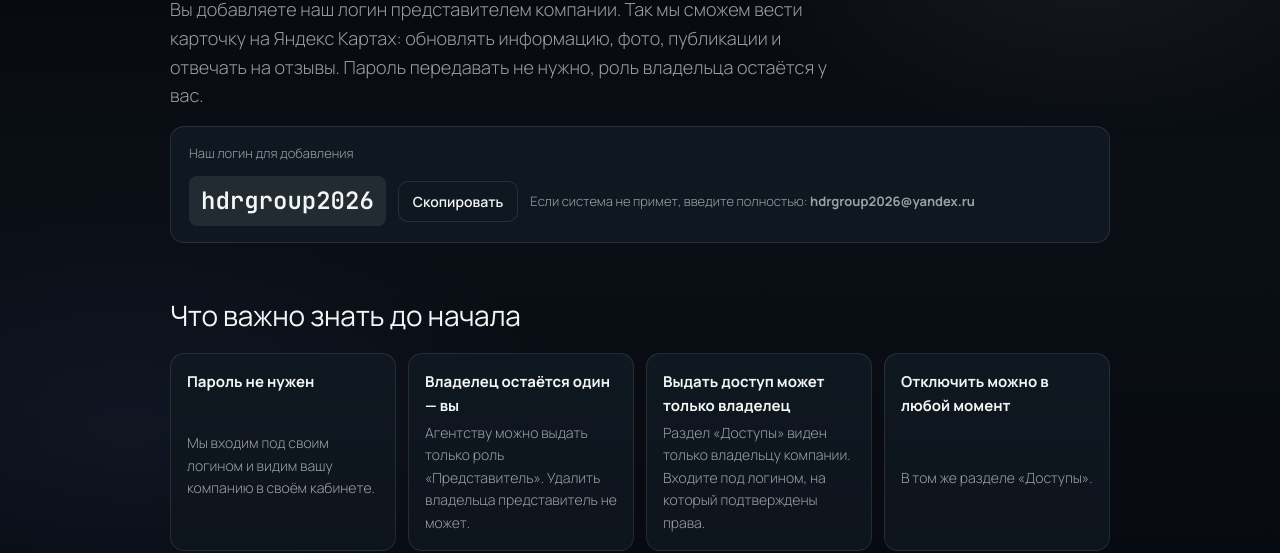
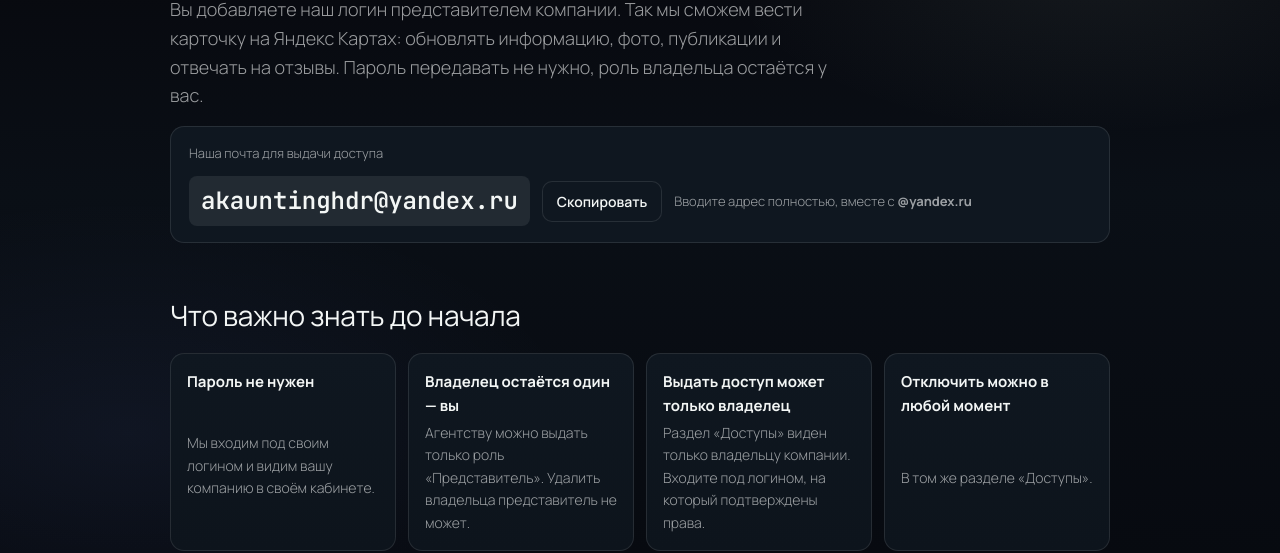
Before and after one commit to crocococodiel4co-cmd/HDRobm, a plain HTML site: page access/yandex-business/index.html in a window 1280 px wide. Shown: the part 247-800 px from the top of the page. Drawn offline with Linux system fonts and the light colour scheme.

Commit message:
yandex-business-v1.1

```diff
--- a/access/yandex-business/index.html
+++ b/access/yandex-business/index.html
@@ -167,10 +167,10 @@ footer{margin-top:64px;padding-top:24px;border-top:1px solid var(--line);color:v
   <p class="lead">Вы добавляете наш логин представителем компании. Так мы сможем вести карточку на Яндекс Картах: обновлять информацию, фото, публикации и отвечать на отзывы. Пароль передавать не нужно, роль владельца остаётся у вас.</p>
 
   <div class="login" aria-label="Наш логин">
-    <span class="lbl">Наш логин для добавления</span>
-    <code id="login">hdrgroup2026</code>
+    <span class="lbl">Наша почта для выдачи доступа</span>
+    <code id="login">akauntinghdr@yandex.ru</code>
     <button class="btn" id="copy" type="button">Скопировать</button>
-    <span class="alt">Если система не примет, введите полностью: <b>hdrgroup2026@yandex.ru</b></span>
+    <span class="alt">Вводите адрес полностью, вместе с <b>@yandex.ru</b></span>
   </div>
 </header>
 
@@ -238,7 +238,7 @@ footer{margin-top:64px;padding-top:24px;border-top:1px solid var(--line);color:v
 
     <li><div class="step">
       <h3>Введите наш логин и выберите «Представитель»</h3>
-      <p>Справа от вашей карточки владельца есть форма. В поле <span class="ui">Логин</span> вставьте <b>hdrgroup2026</b>. В типе доступа выберите <b>«Представитель»</b> и нажмите <span class="ui">Добавить</span>.</p>
+      <p>Справа от вашей карточки владельца есть форма. В поле <span class="ui">Логин</span> вставьте <b>akauntinghdr@yandex.ru</b>. В типе доступа выберите <b>«Представитель»</b> и нажмите <span class="ui">Добавить</span>.</p>
       <div class="shot">
         <div class="biz">
           <div class="side">
@@ -250,7 +250,7 @@ footer{margin-top:64px;padding-top:24px;border-top:1px solid var(--line);color:v
             <div class="acc">
               <div class="acard dim"><span class="ava big">ВЫ</span><b>Ваше имя</b><span class="lnk">ваш-логин</span><span>Владелец</span></div>
               <div class="acard form">
-                <div class="field hl" style="position:relative">hdrgroup2026<span class="pin">1</span></div>
+                <div class="field hl" style="position:relative">akauntinghdr@yandex.ru<span class="pin">1</span></div>
                 <div class="select hl" style="position:relative"><span>Представитель</span><span>⌄</span><span class="pin">2</span></div>
                 <span class="ybtn hl" style="position:relative;text-align:center;margin-top:auto">Добавить<span class="pin">3</span></span>
               </div>
@@ -269,7 +269,7 @@ footer{margin-top:64px;padding-top:24px;border-top:1px solid var(--line);color:v
         <div class="screen">
           <div class="modal">
             <b>Добавить представителя?</b>
-            <span style="color:var(--muted)">Пользователь hdrgroup2026 получит доступ к управлению компанией.</span>
+            <span style="color:var(--muted)">Пользователь akauntinghdr@yandex.ru получит доступ к управлению компанией.</span>
             <div class="actions"><span class="ybtn hl" style="position:relative">Подтвердить<span class="pin">1</span></span><span class="gbtn">Отмена</span></div>
           </div>
         </div>
@@ -279,12 +279,12 @@ footer{margin-top:64px;padding-top:24px;border-top:1px solid var(--line);color:v
 
     <li><div class="step">
       <h3>Проверьте список и напишите нам «Готово»</h3>
-      <p>В разделе «Доступы» рядом с вашей карточкой появится карточка с логином <b>hdrgroup2026</b> и ролью «Представитель». Напишите менеджеру, что доступ выдан.</p>
+      <p>В разделе «Доступы» рядом с вашей карточкой появится карточка с логином <b>akauntinghdr@yandex.ru</b> и ролью «Представитель». Напишите менеджеру, что доступ выдан.</p>
       <div class="shot">
         <div class="screen">
           <div class="acc">
             <div class="acard"><span class="ava big">ВЫ</span><b>Ваше имя</b><span class="lnk">ваш-логин</span><span>Владелец</span></div>
-            <div class="acard hl" style="position:relative"><span class="ava big">HDR</span><b>HDR Group</b><span class="lnk">hdrgroup2026</span><span>Представитель</span><span class="pin">✓</span></div>
+            <div class="acard hl" style="position:relative"><span class="ava big">HDR</span><b>HDR Group</b><span class="lnk">akauntinghdr@yandex.ru</span><span>Представитель</span><span class="pin">✓</span></div>
           </div>
         </div>
         <div class="cap">Так выглядит выданный доступ.</div>
@@ -327,7 +327,7 @@ footer{margin-top:64px;padding-top:24px;border-top:1px solid var(--line);color:v
 
     <li><div class="step">
       <h3>Дальше всё как на компьютере</h3>
-      <p>Выберите компанию → в левом меню <span class="ui">Доступы</span> → поле «Логин»: <b>hdrgroup2026</b> → тип доступа <b>«Представитель»</b> → <span class="ui">Добавить</span> → подтвердите.</p>
+      <p>Выберите компанию → в левом меню <span class="ui">Доступы</span> → поле «Логин»: <b>akauntinghdr@yandex.ru</b> → тип доступа <b>«Представитель»</b> → <span class="ui">Добавить</span> → подтвердите.</p>
       <p class="hint">Страницу можно увеличить двумя пальцами, удобнее держать телефон горизонтально. Схемы экранов для этих шагов есть на вкладке «С компьютера».</p>
     </div></li>
 
@@ -345,14 +345,14 @@ footer{margin-top:64px;padding-top:24px;border-top:1px solid var(--line);color:v
     <details><summary>Нет раздела «Доступы»</summary><p>Раздел видит только владелец компании. Проверьте, под каким логином вы вошли: в списке «Организации» напротив компании должна стоять роль «Владелец». Если там «Представитель», попросите владельца выдать доступ или войдите под его логином.</p></details>
     <details><summary>У компании нет владельца или права не подтверждены</summary><p>Сначала подтвердите права на компанию в Яндекс Бизнесе: после этого вы станете владельцем, и раздел «Доступы» появится. Если не получается подтвердить, напишите менеджеру, мы поможем пройти этот шаг.</p></details>
     <details><summary>Компании нет в списке «Организации»</summary><p>Скорее всего, она привязана к другому логину Яндекса. Выйдите и войдите под тем логином, на котором регистрировали компанию.</p></details>
-    <details><summary>Ошибка при вводе логина</summary><p>Попробуйте другой формат: <b>hdrgroup2026</b> или <b>hdrgroup2026@yandex.ru</b>. Проверьте, что в начале и в конце нет пробелов. Удобнее всего скопировать логин кнопкой вверху страницы.</p></details>
+    <details><summary>Ошибка при вводе логина</summary><p>Попробуйте другой формат: <b>akauntinghdr@yandex.ru</b> или коротко <b>akauntinghdr</b>. Проверьте, что в начале и в конце нет пробелов. Удобнее всего скопировать логин кнопкой вверху страницы.</p></details>
     <details><summary>У меня сеть филиалов</summary><p>Выдайте доступ на уровне сети: выберите сеть в списке «Организации» и добавьте нас в её разделе «Доступы». Так мы получим доступ ко всем филиалам сразу.</p></details>
   </div>
 </section>
 
 <section aria-labelledby="h-off">
   <h2 id="h-off">Как отключить доступ</h2>
-  <p style="max-width:65ch">Откройте <span class="ui">Организации</span> → выберите компанию → <span class="ui">Доступы</span>. Найдите карточку с логином hdrgroup2026, нажмите значок удаления над её фото и подтвердите. Доступ пропадёт сразу.</p>
+  <p style="max-width:65ch">Откройте <span class="ui">Организации</span> → выберите компанию → <span class="ui">Доступы</span>. Найдите карточку с логином akauntinghdr@yandex.ru, нажмите значок удаления над её фото и подтвердите. Доступ пропадёт сразу.</p>
   <div class="note ok"><b>Не получилось за 5 минут?</b>Пришлите скриншот экрана вашему менеджеру. Подскажем, куда нажать, или созвонимся и пройдём шаги вместе с демонстрацией экрана.</div>
 </section>
 
@@ -372,7 +372,7 @@ footer{margin-top:64px;padding-top:24px;border-top:1px solid var(--line);color:v
   var b=document.getElementById('copy'),c=document.getElementById('login');
   b.addEventListener('click',function(){
     function sel(){var r=document.createRange();r.selectNodeContents(c);var s=getSelection();s.removeAllRanges();s.addRange(r);b.textContent='Выделено, нажмите Копировать';}
-    try{navigator.clipboard.writeText('hdrgroup2026').then(function(){b.textContent='Скопировано';setTimeout(function(){b.textContent='Скопировать'},1800)},sel);}catch(e){sel();}
+    try{navigator.clipboard.writeText('akauntinghdr@yandex.ru').then(function(){b.textContent='Скопировано';setTimeout(function(){b.textContent='Скопировать'},1800)},sel);}catch(e){sel();}
   });
 })();
 </script>
```
